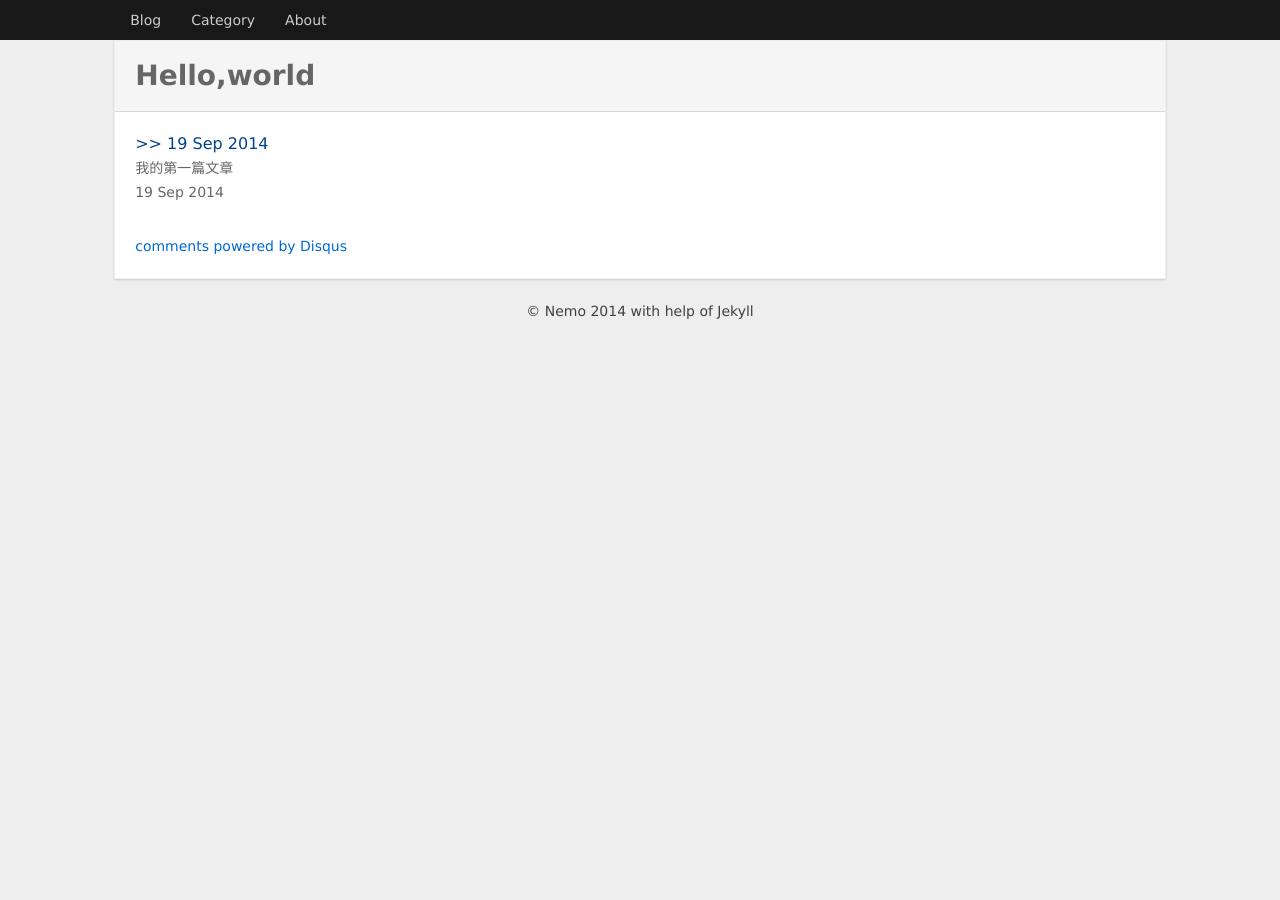
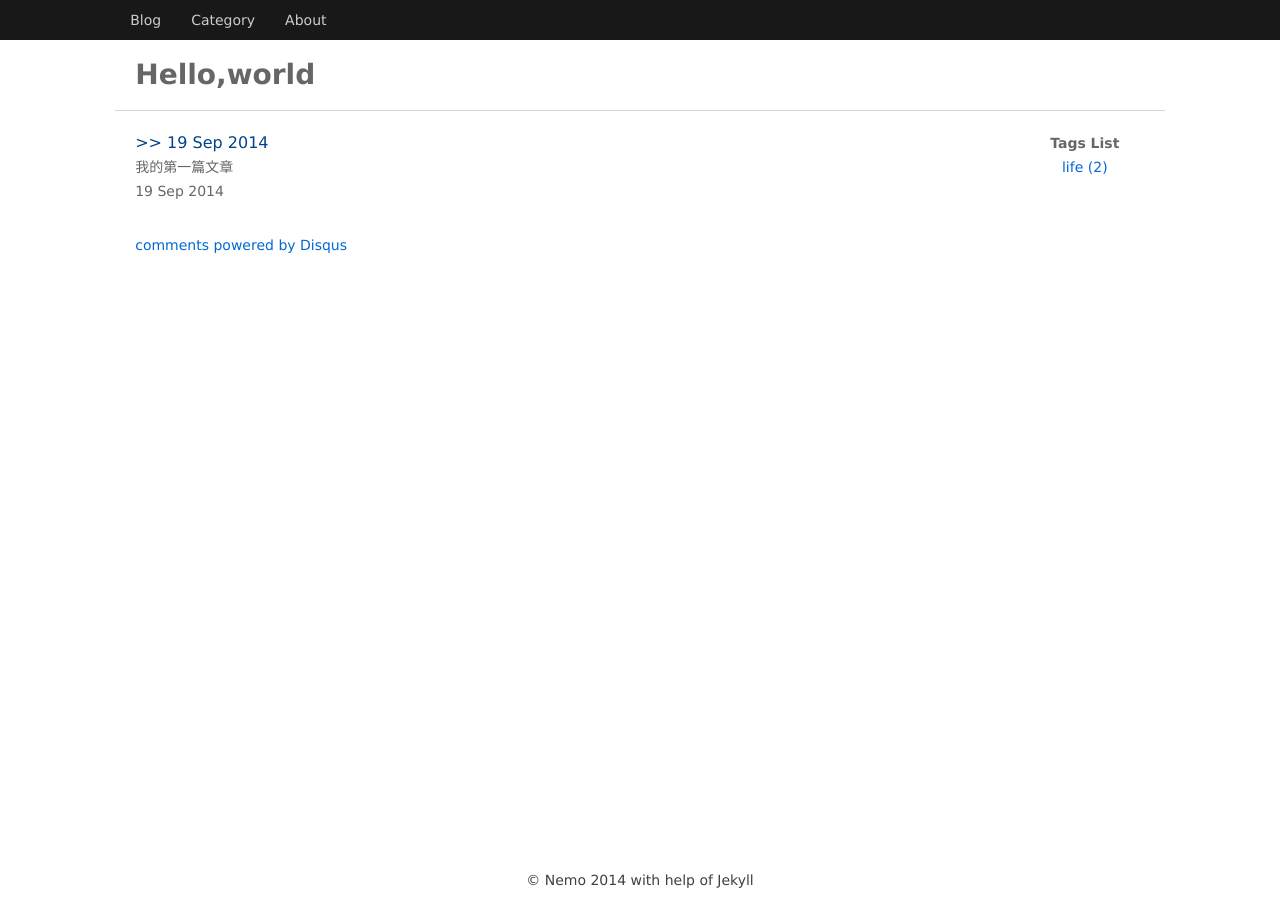
Before and after one commit to Caesor/caesor.github.io, a Jekyll site: the page built from _posts/2014-09-19-hello_world.html, in a window 1280 px wide. Built offline with Jekyll 4.4.1, drawn with Linux system fonts in a browser that asks for light colours; comment, search, counter and statistics services are not loaded.

Commit message:
add media query for responsive

```diff
--- a/_layouts/blog.html
+++ b/_layouts/blog.html
@@ -1,28 +1,7 @@
-<!DOCTYPE html>
-<html>
-<head>
-	<title>{{ page.title }}</title>
-	<meta http-equiv="Content-Type" content="text/html; charset=UTF-8">
-  	<meta name="viewport" content="width=device-width, initial-scale=1" />
-	<meta name="keywords" content="" />
-	<meta name="description" content="" />
-	<link type="text/css" rel="stylesheet" href="{{ site.baseurl }}/css/common.css">
-	<link type="text/css" rel="stylesheet" href="{{ site.baseurl }}/css/layout.css">
-	<link type="text/css" rel="stylesheet" href="{{ site.baseurl }}/css/pages.css">
-</head>
-<body class="bg">
-	<header>
-		<ul>
-			<li><a href="{{ site.baseurl }}/">Blog</a></li>
-			<li><a href="{{ site.baseurl }}/category.html">Category</a></li>
-			<li><a href="{{ site.baseurl }}/about.html">About</a></li>
-		</ul>
-	</header>
-	<section class="wall">
-		<section class="nav_font">
-			<h1>{{ page.title }}</h1>
-		</section>
-		<section class="content_part">
+---
+layout: template
+---
+<section class="content_part_left">
 	<p class="pub_time">>> {{ page.date | date_to_string }}</p>
 	<ul class="blog_tag">
 		{% for tag in page.tags %}
@@ -48,24 +27,13 @@
 	<a href="http://disqus.com" class="dsq-brlink">comments powered by <span class="logo-disqus">Disqus</span></a>
 	<!-- Disqus end -->
 </section>
-	</section>
-	<footer>
-		<p>© Nemo 2014 with help of Jekyll</p>
-	</footer>
-	<script type="text/javascript" src="{{ site.baseurl }}/js/jquery-1.8.3.min.js"></script>
-	<script type="text/javascript">
-		$(function(){
-			$('header ul li').removeClass('selected');
-			$('header ul li a').each(function(){
-				if($(this).text() == $('.nav_font h1').text()){
-					$(this).parent().addClass('selected');
-				}
-			})
-			// stretch the background wall to the whole screen
-			if( $('body').height() < $(window).height()){
-				$('.bg').height($(window).height())
-			}
-		})
-	</script>
-</body>
-</html>
+<aside class="content_part_right">
+	<h3>Tags List</h3>
+	<ul>
+		{% for tag in site.tags %}
+		<li>
+		<a href="tags.html#{{ tag | first | cgi_encode }}">{{ tag | first }} ({{tag.size}})</a>
+		</li>
+		{% endfor %}
+	</ul>
+</aside>
--- a/_layouts/template.html
+++ b/_layouts/template.html
@@ -19,10 +19,10 @@
 		</ul>
 	</header>
 	<section class="wall">
-		<section class="nav_font">
+		<section class="syn_padding nav_font">
 			<h1>{{ page.title }}</h1>
 		</section>
-		<section class="content_part">
+		<section class="syn_padding content_part">
 			{{ content }}
 		</section>
 	</section>
--- a/about.html
+++ b/about.html
@@ -2,6 +2,7 @@
 layout: template
 title: About
 ---
-<p>Nemo is coder concentrate on Frontend Development. Now he is a current graduated student in school of Software Engineering.</p>
-<p><a href="resume.html">My Resume</a></p>
+<p>Nemo is coder concentrate on Web Front-end Development. Now he is a postgraduate in the school of Software Engineering.</p>
+<p>He is also a new gay contributed to Github.</p>
+<p>My <a href="resume.html">resume</a></p>
 <p>You can contact with him by E-mail : <a href="mailto:liaozksysu@gmail.com">liaozksysu@gmail.com</a></p>
--- a/css/layout.css
+++ b/css/layout.css
@@ -1,3 +1,5 @@
+.bg{background-color: #fff;position:relative;}
+
 header{height: 40px; width: 100%; background-color: #181818;position: fixed;top: 0;font-size: 14px;}
 header ul{width:82%;overflow:hidden;margin:0 auto;}
 header ul li{float:left;}
@@ -6,12 +8,21 @@ header ul li a:hover{color:#fff;text-decoration:none;}
 header ul li.selected{background-color:#000;}
 header ul li.selected a{color:#fff;}
 
-.bg{background-color: #eee;}
-.wall{width: 82%;margin: 0 auto;padding-top:40px;border: 1px solid #eee;color:#666666;box-shadow: 0 1px 2px rgba(0,0,0,.15)}
-.nav_font{font-size: 28px;line-height: 30px;background-color: #F5F5F5;border-bottom: 1px solid #D6D6D6;padding: 20px;}
-.content_part{font-size:14px; padding: 20px;background-color: #fff;}
+.wall{width: 82%;margin: 0 auto;padding:40px 0;color:#666666;}
+.nav_font{font-size: 28px;line-height: 30px;background-color: #fff;border-bottom: 1px solid #D6D6D6;}
+.content_part{font-size:14px;background-color: #fff;overflow:hidden;}
+.content_part_left{max-width:680px;float:left;}
+.content_part_right{float:right;width:120px;text-align:center;}
+.content_part_right h3{}
+.syn_padding {padding: 20px;}
 .cross_line{height: 30px;}
 .content_part a{color:#0069d6;}
 .content_part a:hover{color: #00438a;text-decoration: underline;}
 
-footer{text-align:center;color:#404040;padding:20px 0;}
+footer{position:absolute;bottom:0;width: 100%;text-align:center;color:#404040;line-height:40px;}
+
+@media screen and (max-width: 600px){
+	header ul{width:95%;overflow:hidden;margin:0 auto;}
+	.wall{width: 95%;margin: 0 auto;padding:40px 0;color:#666666;}
+	.syn_padding {padding: 20px 10px;}
+}
--- a/css/pages.css
+++ b/css/pages.css
@@ -4,6 +4,8 @@
 .green{background-color:#5cb85c; color:#fff;}
 .orange{background-color:#f0ad4e; color:#fff;}
 .gray{background-color:#777; color:#fff;}
+
+.displayNone{display:none;}
 
 /* blog list */
 .blog_list{font-size:16px;margin:10px 0;}
```
Lines whose indentation alone changed are shown as unchanged.
